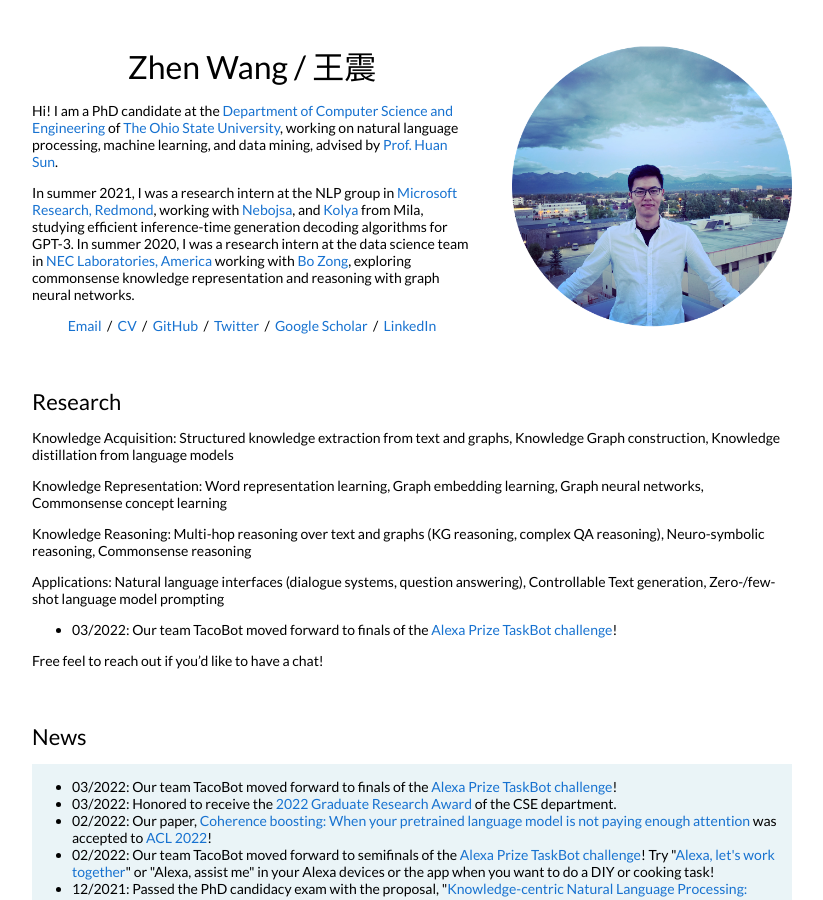
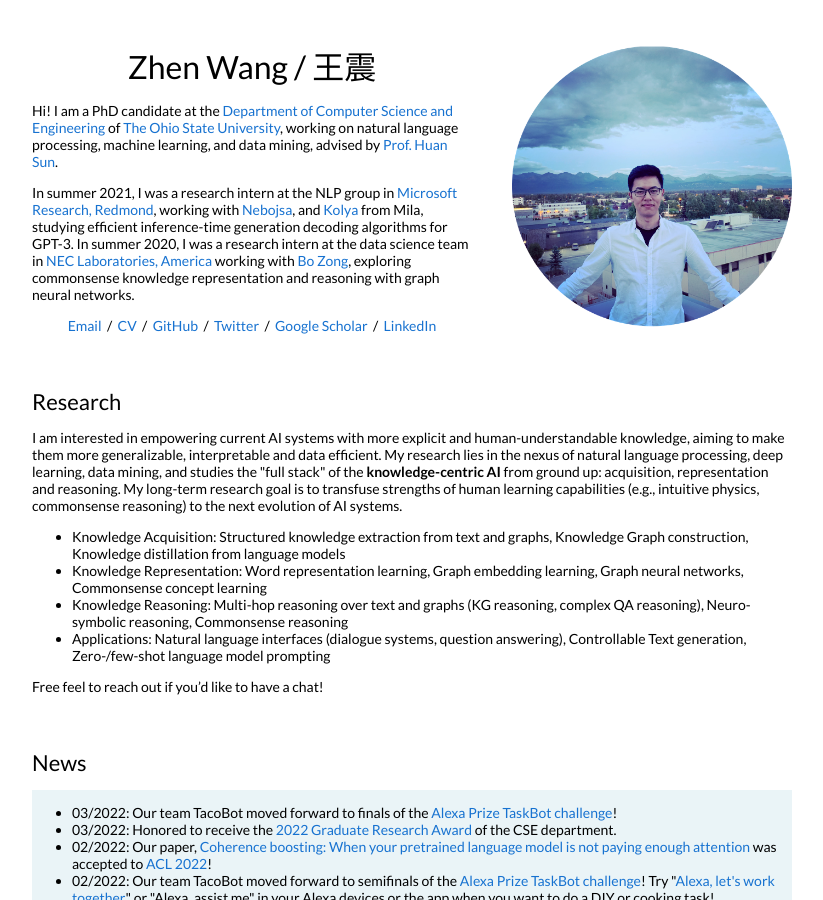
Before and after one commit to zhenwang9102/zhenwang9102.github.io, a Jekyll site: the page built from _posts/2019-06-02-venue.markdown, in a window 1280 px wide and 900 px high. Shown: the whole window, without its empty margins (228-1051 px from the left). Built offline with Jekyll 4.4.1, drawn with Linux system fonts in a browser that asks for light colours.

Commit message:
Update default.html

```diff
--- a/_layouts/default.html
+++ b/_layouts/default.html
@@ -65,21 +65,21 @@
             <td style="padding:2.5%;width:100%;vertical-align:middle">
               <h2>Research</h2>
               <p>
-                Knowledge Acquisition: Structured knowledge extraction from text and graphs,  Knowledge Graph construction, Knowledge distillation from language models
-              </p>
-              <p>
-                Knowledge Representation: Word representation learning, Graph embedding learning, Graph neural networks, Commonsense concept learning
-              </p>
-              <p>
-                Knowledge Reasoning: Multi-hop reasoning over text and graphs (KG reasoning, complex QA reasoning), Neuro-symbolic reasoning, Commonsense reasoning
-              </p>
-              <p>
-                Applications: Natural language interfaces (dialogue systems, question answering), Controllable Text generation, Zero-/few-shot language model prompting
+                I am interested in empowering current AI systems with more explicit and human-understandable knowledge, aiming to make them more generalizable, interpretable and data efficient.  My research lies in the nexus of natural language processing, deep learning, data mining, and studies the "full stack" of the <b>knowledge-centric AI</b> from ground up: acquisition, representation and reasoning. My long-term research goal is to transfuse strengths of human learning capabilities (e.g., intuitive physics, commonsense reasoning) to the next evolution of AI systems.
               </p>
               <ul>
-                  <li>
-                    03/2022: Our team TacoBot moved forward to finals of the <a href="https://www.amazon.science/alexa-prize/taskbot-challenge">Alexa Prize TaskBot challenge</a>!
-                  </li>
+                <li>
+                  Knowledge Acquisition: Structured knowledge extraction from text and graphs,  Knowledge Graph construction, Knowledge distillation from language models
+                </li>
+                <li>
+                  Knowledge Representation: Word representation learning, Graph embedding learning, Graph neural networks, Commonsense concept learning
+                </li>
+                <li>
+                  Knowledge Reasoning: Multi-hop reasoning over text and graphs (KG reasoning, complex QA reasoning), Neuro-symbolic reasoning, Commonsense reasoning
+                </li>
+                <li>
+                  Applications: Natural language interfaces (dialogue systems, question answering), Controllable Text generation, Zero-/few-shot language model prompting
+                </li>
               </ul>
               <p>
                 Free feel to reach out if you’d like to have a chat!
```
